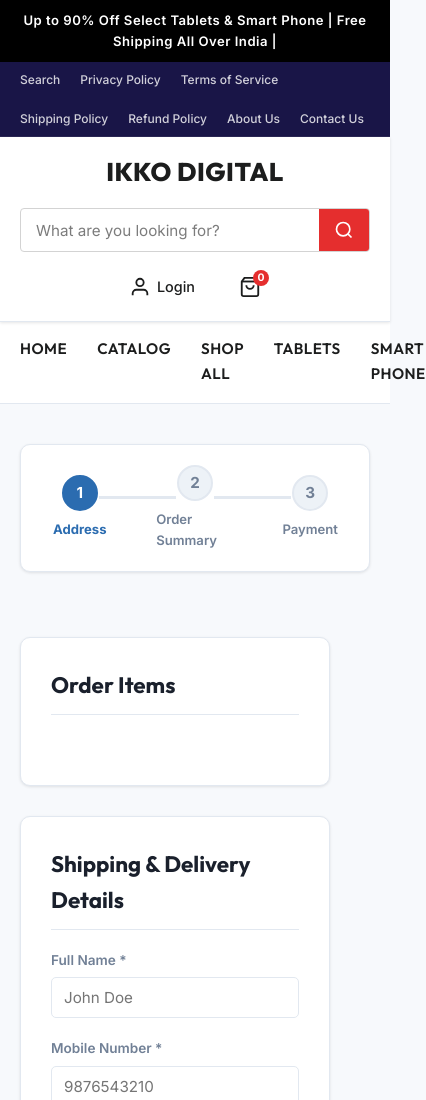
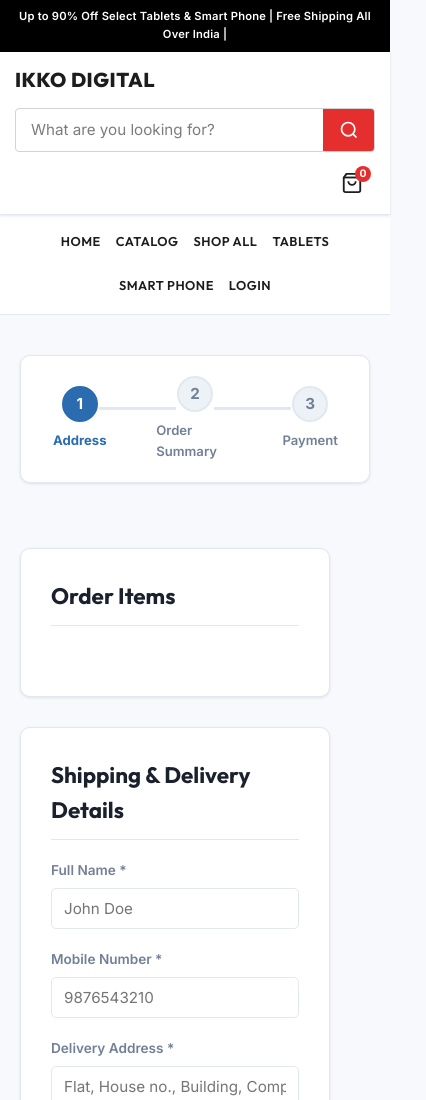
Before and after one commit to arkmanagement6-coder/chiragbhai, a plain HTML site: page checkout.html in a window 390 px wide. Shown: the top 1100 px of the page, 426 px wide, since content can reach past the window. Drawn offline with Linux system fonts and the light colour scheme.

Commit message:
Optimize mobile responsiveness, header grid layout, remove COD, add GPay option, and cleanup utility nav links

```diff
--- a/app.js
+++ b/app.js
@@ -550,17 +550,6 @@
         <div class="announcement-bar">
             <div class="announcement-bar__text">Up to 90% Off Select Tablets & Smart Phone | Free Shipping All Over India |</div>
         </div>
-        <div class="sub-header-nav">
-            <div class="sub-header-container">
-                <a href="index.html">Search</a>
-                <a href="privacy-policy.html">Privacy Policy</a>
-                <a href="terms-of-service.html">Terms of Service</a>
-                <a href="shipping-policy.html">Shipping Policy</a>
-                <a href="refund-policy.html">Refund Policy</a>
-                <a href="about-us.html">About Us</a>
-                <a href="contact-information.html">Contact Us</a>
-            </div>
-        </div>
         <header class="main-header">
             <div class="header-container">
                 <a href="index.html" class="logo-link">IKKO DIGITAL</a>
@@ -576,10 +565,6 @@
                 </div>
 
                 <div class="header-actions">
-                    <a href="admin.html" class="header-action-btn admin-portal-link" title="Admin Panel">
-                        <svg viewBox="0 0 24 24" width="22" height="22" stroke="currentColor" stroke-width="2" fill="none"><path d="M20 21v-2a4 4 0 0 0-4-4H8a4 4 0 0 0-4 4v2"></path><circle cx="12" cy="7" r="4"></circle></svg>
-                        <span class="action-btn-text">Login</span>
-                    </a>
                     <button class="header-action-btn cart-toggle-btn" onclick="openCartDrawer()" title="View Cart">
                         <div class="cart-icon-wrapper">
                             <svg viewBox="0 0 24 24" width="22" height="22" stroke="currentColor" stroke-width="2" fill="none"><path d="M6 2L3 6v14a2 2 0 0 0 2 2h14a2 2 0 0 0 2-2V6l-3-4z"></path><line x1="3" y1="6" x2="21" y2="6"></line><path d="M16 10a4 4 0 0 1-8 0"></path></svg>
@@ -596,6 +581,7 @@
                 <a href="collections.html?type=all" class="nav-item">SHOP ALL</a>
                 <a href="collections.html?type=tablets" class="nav-item">TABLETS</a>
                 <a href="collections.html?type=smart-phone" class="nav-item">SMART PHONE</a>
+                <a href="admin.html" class="nav-item">LOGIN</a>
             </div>
         </nav>
     `;
@@ -753,7 +739,7 @@
                         <span>Subtotal:</span>
                         <span class="subtotal-amount">${formatPrice(total)}</span>
                     </div>
-                    <p class="shipping-info-text">🚚 Free Shipping & Cash On Delivery Available</p>
+                    <p class="shipping-info-text">🚚 Free Shipping 5 - 7 Days</p>
                     <a href="checkout.html" class="checkout-btn">Proceed to Checkout</a>
                 </div>
             ` : ''}
--- a/checkout.html
+++ b/checkout.html
@@ -116,6 +116,25 @@
                                 <div class="app-texts">
                                     <span class="app-name">PhonePe</span>
                                     <span class="app-sub">Pay using UPI</span>
+                                </div>
+                            </div>
+                            <div class="app-arrow-right">
+                                <svg viewBox="0 0 24 24" width="18" height="18" stroke="currentColor" stroke-width="3.5" fill="none"><polyline points="9 18 15 12 9 6"></polyline></svg>
+                            </div>
+                        </div>
+
+                        <!-- Google Pay (GPay) Option -->
+                        <div class="payment-app-row-card" id="card-gpay" onclick="selectPaymentMethod('gpay')">
+                            <div class="app-info-left">
+                                <div class="app-logo white-bg" style="display: flex; align-items: center; justify-content: center; background: #ffffff; border: 1px solid #e2e8f0; border-radius: 6px; padding: 2px;">
+                                    <svg viewBox="0 0 40 16" width="45" height="18">
+                                        <path d="M6.1 1.7v9.4H4.2V1.7h1.9zm4.2 3c1.2 0 2.2.4 2.9 1.1l.6-.6c-.9-.9-2.1-1.4-3.5-1.4-2.8 0-4.8 2.1-4.8 4.7s2.1 4.7 4.8 4.7c1.4 0 2.6-.5 3.5-1.4l-.6-.6c-.7.7-1.7 1.1-2.9 1.1-2.1 0-3.6-1.5-3.6-3.8s1.5-3.8 3.6-3.8zm10 2c0 2.1-1.5 3.7-3.6 3.7s-3.6-1.6-3.6-3.7 1.5-3.7 3.6-3.7 3.6 1.6 3.6 3.7zm-1.8 0c0-1.3-.9-2.3-1.8-2.3s-1.8 1-1.8 2.3.9 2.3 1.8 2.3 1.8-1 1.8-2.3zm10.7.3c0-2-1.4-3.7-3.5-3.7-2 0-3.5 1.6-3.5 3.7s1.4 3.7 3.5 3.7c1.1 0 2-.4 2.7-1v.7c0 1.5-.8 2.3-2.1 2.3-1.1 0-1.8-.7-2-1.3l-1.6.7c.5 1.1 1.6 2 3.6 2 2.3 0 3.8-1.4 3.8-4.4V4.9h-1.6l.2 1.4zm-1.6 1.1c0 1.2-.9 2.3-1.9 2.3-1.1 0-1.9-1.1-1.9-2.3 0-1.2.8-2.3 1.9-2.3 1 0 1.9 1.1 1.9 2.3zm2.5-6.4v9.4h1.8V1.7h-1.8z" fill="#5f6368"/>
+                                        <path d="M36.4 1.7H32v9.4h1.8v-3.7h2.6c1.9 0 3.4-1.2 3.4-2.9v-.1c0-1.6-1.5-2.7-3.4-2.7zm-.2 4h-2.4v-2.3h2.4c1 0 1.6.5 1.6 1.1v.1c0 .6-.6 1.1-1.6 1.1z" fill="#4285F4"/>
+                                    </svg>
+                                </div>
+                                <div class="app-texts">
+                                    <span class="app-name">Google Pay (GPay)</span>
+                                    <span class="app-sub">Pay securely via Google Pay</span>
                                 </div>
                             </div>
                             <div class="app-arrow-right">
@@ -317,6 +336,7 @@
             if (method === 'phonepe') cardId = 'card-phonepe';
             else if (method === 'paytm') cardId = 'card-paytm';
             else if (method === 'scanpay') cardId = 'card-scanpay';
+            else if (method === 'gpay') cardId = 'card-gpay';
 
             const selectedCard = document.getElementById(cardId);
             if (selectedCard) selectedCard.classList.add('active');
--- a/style.css
+++ b/style.css
@@ -104,7 +104,7 @@
 }
 .logo-link {
     font-family: var(--font-heading);
-    font-size: 1.6rem;
+    font-size: 1.45rem;
     font-weight: 800;
     letter-spacing: 0.5px;
     color: #1c1d1d;
@@ -1679,16 +1679,49 @@
 }
 
 @media (max-width: 768px) {
+    .announcement-bar {
+        font-size: 0.7rem;
+        padding: 8px 10px;
+        letter-spacing: 0.2px;
+    }
+    .announcement-bar__text {
+        font-size: 0.7rem;
+    }
     .header-container {
-        flex-direction: column;
-        align-items: stretch;
-        gap: 15px;
+        display: grid;
+        grid-template-columns: 1fr auto;
+        align-items: center;
+        row-gap: 12px;
+        column-gap: 15px;
+        padding: 12px 15px;
     }
     .logo-link {
-        text-align: center;
+        grid-column: 1;
+        font-size: 1.25rem;
+        text-align: left;
     }
     .header-actions {
+        grid-column: 2;
+        justify-content: flex-end;
+        margin: 0;
+        padding: 0;
+        gap: 10px;
+    }
+    .search-bar-container {
+        grid-column: 1 / span 2;
+        width: 100%;
+        max-width: 100%;
+    }
+    .lower-nav-container {
+        display: flex;
+        flex-wrap: wrap;
         justify-content: center;
+        gap: 6px 15px;
+        padding: 8px 15px;
+    }
+    .nav-item {
+        font-size: 0.8rem;
+        padding: 8px 0;
     }
     .hero-banner h1 {
         font-size: 2.2rem;
```
Also changed, not shown: order-confirmation.html (+1 -1 lines), product.html (+3 -3 lines), terms-of-service.html (+1 -1 lines).
